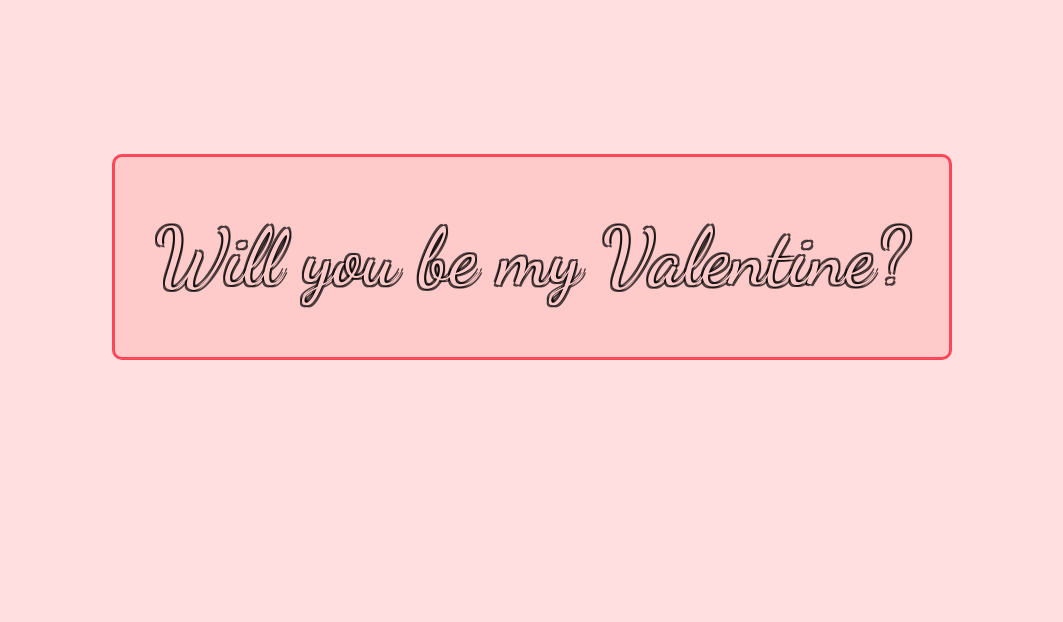
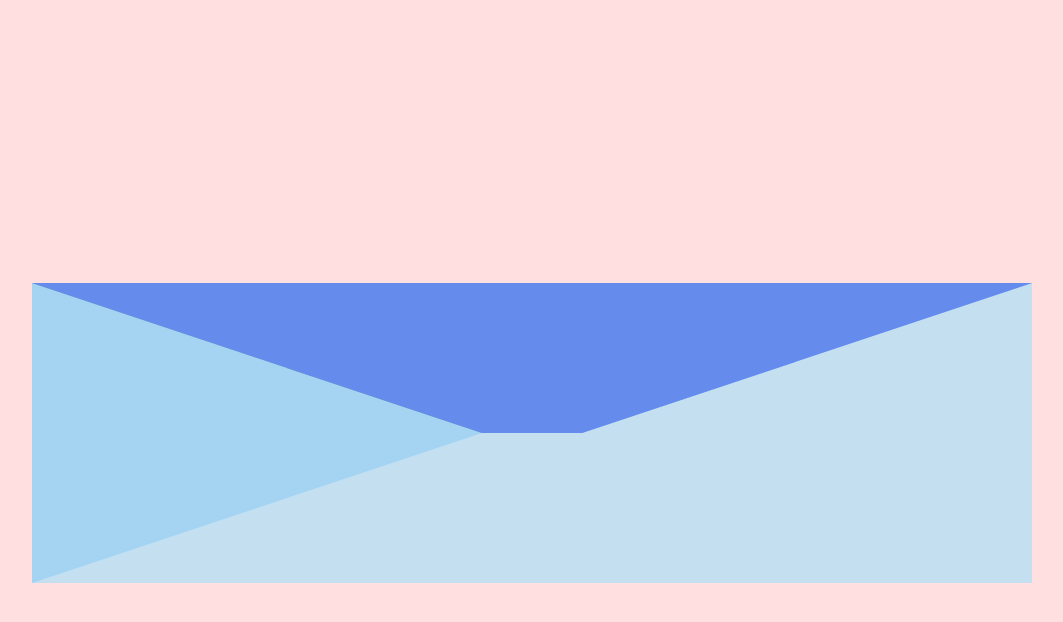
Before and after one commit to wayne-617/vday, a Next.js app in the folder vday-app/: page / in a window 1280 px wide. Shown: the top 622 px of the page, without its empty margins (108-1171 px from the left). Built offline with nearby package versions, Linux system fonts and the light colour scheme.

Commit message:
added envelope

```diff
--- a/vday-app/app/globals.css
+++ b/vday-app/app/globals.css
@@ -27,7 +27,7 @@ body {
 }
 
 .main-text {
-  font-size: 80px;
+  font-size: 60px;
   text-shadow:
     2px 2px 0px rgba(0, 0, 0, 0.7),   /* Top-left */
     -2px -2px 0px rgba(0, 0, 0, 0.7), /* Bottom-right */
@@ -50,3 +50,72 @@ body {
   border-radius: 10px;
   border: 3px solid var(--red);
 }
+
+.envelope {
+  position: absolute;
+  height: 100%;
+  width: 100%;
+  top: 0;
+  left: 0;
+  border-top: 150px solid transparent;
+  border-right: 450px solid #C4DFF0;
+  border-bottom: 150px solid #C4DFF0;
+  border-left: 450px solid #a4d4f2;
+  z-index: 3;
+}
+
+.wrapper {
+  height: 300px;
+  width: 1000px;
+  top: 20%;
+  background-color: #3760C9;
+  position: relative;
+  display: flex;
+  justify-content: center;
+  z-index: 0;
+
+}
+
+.lid {
+  position: absolute;
+  height: 100%;
+  width: 100%;
+  top: 0;
+  left: 0;
+  border-right: 450px solid transparent;
+  border-bottom: 150px solid transparent;
+  border-left: 450px solid transparent;
+  transform-origin: top;
+  transition: transform 0.25s linear;
+}
+
+/* Lid when closed */
+.lid.one {
+  border-top: 150px solid #658ced;
+  transform: rotateX(0deg);
+  z-index: 3;
+  transition-delay: 0.75s;
+}
+
+/* Lid when opened */
+.lid.two {
+  border-top: 150px solid #3760C9;
+  transform: rotateX(90deg);
+  z-index: 1;
+  transition-delay: 0.5s;
+}
+
+.wrapper:hover .lid.one {
+  transform: rotateX(90deg);
+  transition-delay: 0s;
+}
+
+.wrapper:hover .lid.two {
+  transform: rotateX(180deg);
+  transition-delay: 0.25s;
+}
+
+.wrapper:hover .letter {
+  transform: translateY(-50px);
+  transition-delay: 0.5s;
+}
--- a/vday-app/app/page.js
+++ b/vday-app/app/page.js
@@ -5,9 +5,21 @@ export default function Home() {
     <div >
       <main>
         <div className="flex-container">
+
+          <div className="wrapper">
+            <div className="lid one"></div>
+            <div className="lid two"></div>
+            <div className="envelope"></div>
+
+          </div>
+
+          {/*
           <div className="text-center main-text content">
             <h1>Will you be my Valentine?</h1>
           </div>
+
+          */}
+
         </div>
       </main>
     </div>
```
